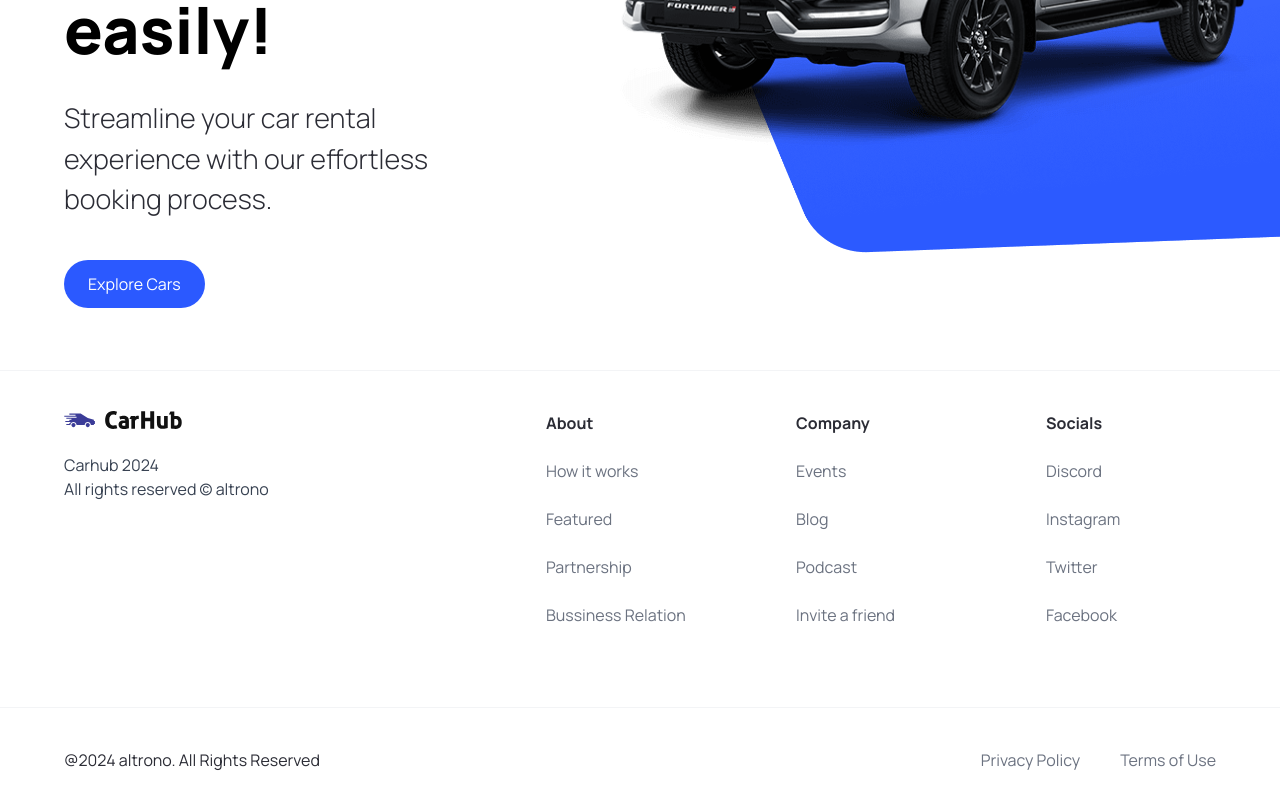
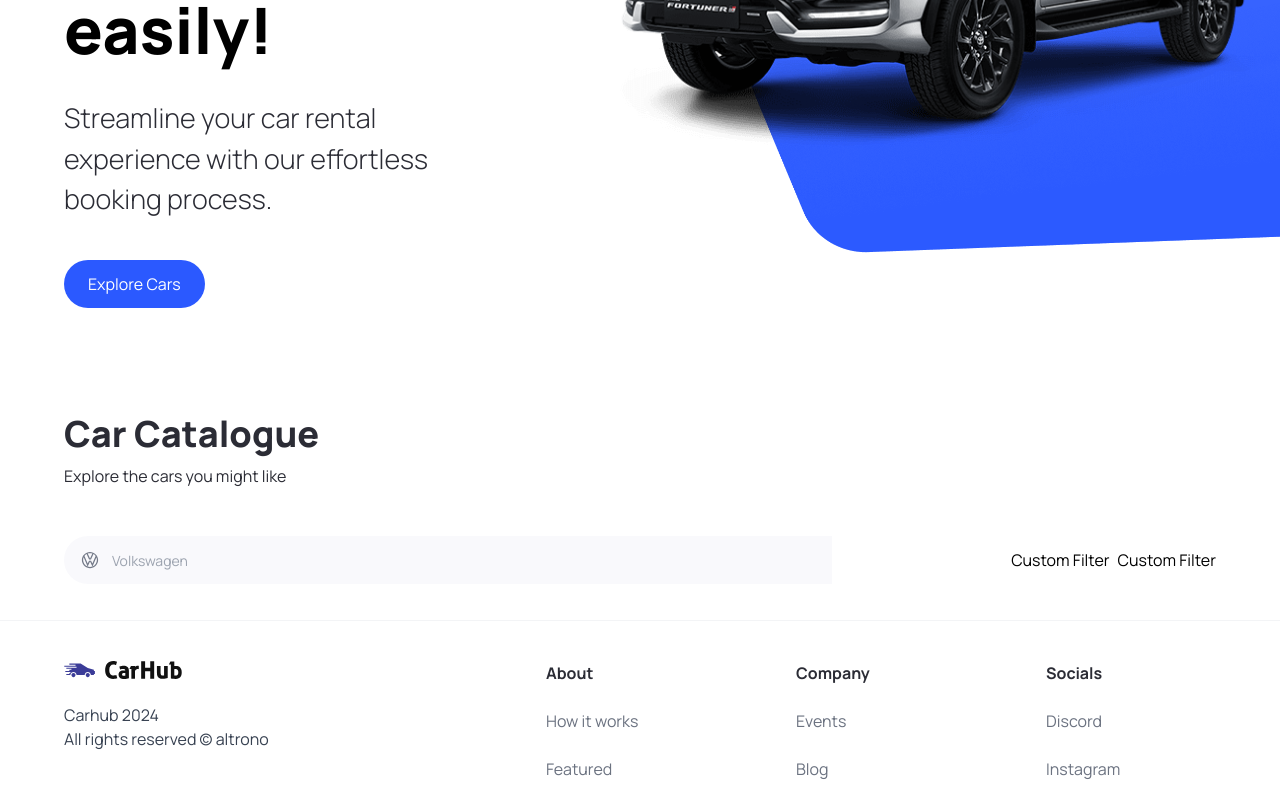
Before and after one commit to altrono/car-showcase-project, a Next.js app: page / in a window 1280 px wide. Shown: the part 450-1247 px from the top of the page. Built offline with nearby package versions, Linux system fonts and the light colour scheme.

Commit message:
Added search car functionality with headless ui

```diff
--- /dev/null
+++ b/app/components/CustomFilter.tsx
@@ -0,0 +1,11 @@
+import React from 'react'
+
+const CustomFilter = () => {
+  return (
+    <div>
+      Custom Filter
+    </div>
+  )
+}
+
+export default CustomFilter
--- /dev/null
+++ b/app/components/SearchBar.tsx
@@ -0,0 +1,25 @@
+"use client";
+import { useState } from "react";
+
+import { SearchManufacturer } from ".";
+
+const SearchBar = () => {
+    const [manufacturer, setManufacturer] = useState('');
+
+    const handleSearch = () => {
+
+    }
+
+  return (
+    <form onSubmit={handleSearch} className="searchbar">
+        <div className="searchbar__item">
+            <SearchManufacturer
+                manufacturer={manufacturer}
+                setManufacturer={setManufacturer}
+            />
+        </div>
+    </form>
+  )
+}
+
+export default SearchBar
--- /dev/null
+++ b/app/components/SearchManufacturer.tsx
@@ -0,0 +1,79 @@
+"use client";
+
+import { useState, Fragment } from 'react';
+import Image from 'next/image';
+import { Combobox, Transition } from '@headlessui/react';
+import { manufacturers } from '@/constants';
+import { SearchManufacturerProps } from '@/types'
+
+
+const SearchManufacturer = ({ manufacturer, setManufacturer } : SearchManufacturerProps) => {
+    const [query, setQuery] = useState('');
+
+    const filteredManufacturers = query === "" ? manufacturers : manufacturers.filter(
+        (item) => (item.toLowerCase().replace(/\s+/g, '').includes(query.toLowerCase().replace(/\s+/g, ""))))
+
+
+  return (
+    <div className='search-manufacturer'>
+      <Combobox value={manufacturer} onChange={setManufacturer}>
+        <div className="relative w-full">
+            <Combobox.Button className="absolute top-[14px]">
+                <Image
+                    src="/car-logo.svg"
+                    width={20}
+                    height={20}
+                    className='ml-4'
+                    alt='Car Logo'
+                />
+            </Combobox.Button>
+            <Combobox.Input
+                className="search-manufacturer__input"
+                placeholder='Volkswagen'
+                displayValue={(manufacturer: string) => manufacturer}
+                onChange={(e) => setQuery(e.target.value)}
+            />
+            <Transition
+                as={Fragment}
+                leave='transition ease-in duration-100'
+                leaveFrom='opacity-100'
+                leaveTo='opacity-0'
+                afterLeave={()=> setQuery('')}
+            >
+                <Combobox.Options>
+                    {
+                        filteredManufacturers.map((item) => (
+                            <Combobox.Option
+                                key={item}
+                                value={item}
+                                className={({ active }) => `relative search-manufacturer__option ${active ? 'bg-primary-blue text-white' : 'text-gray-900'}`}
+                            >
+                                 {({ selected, active }) => (
+                                    <>
+                                        <span className={`block truncate ${selected ? 'font-medium' : 'font-normal'}`}>
+                                            {item}
+                                        </span>
+                                        {selected ? (
+                                        <span
+                                            className={`absolute inset-y-0 left-0 flex items-center pl-3 ${
+                                            active ? 'text-white' : 'text-teal-600'
+                                            }`}
+                                        >
+
+                                        </span>
+                                        ) : null}
+                                    </>
+                                )}
+                            </Combobox.Option>
+                        ))
+                    }
+                </Combobox.Options>
+
+            </Transition>
+        </div>
+      </Combobox>
+    </div>
+  )
+}
+
+export default SearchManufacturer
--- a/app/page.tsx
+++ b/app/page.tsx
@@ -1,10 +1,25 @@
 import Image from "next/image";
-import { Hero } from "./components";
+import { Hero, SearchBar, CustomFilter } from "./components";
 
 export default function Home() {
   return (
     <main className="overflow-hidden ">
       <Hero />
+
+      <div className="mt-12 padding-x padding-y max-width" id="discover">
+        <div className="home__text-container">
+          <h1 className="text-4xl font-extrabold">Car Catalogue</h1>
+          <p>Explore the cars you might like</p>
+        </div>
+
+        <div className="home__filters">
+          <SearchBar />
+          <div className="home__filter-container">
+            <CustomFilter  />
+            <CustomFilter />
+          </div>
+        </div>
+      </div>
     </main>
   );
 }
--- a/types/index.ts
+++ b/types/index.ts
@@ -6,3 +6,9 @@
     handleClick?: MouseEventHandler<HTMLButtonElement>;
     btnType?: "button" | "submit";
 }
+
+export interface SearchManufacturerProps {
+    manufacturer: string;
+    setManufacturer: (manufacturer: string) => void;
+
+}
```
Also changed, not shown: app/components/index.ts (+7 -2 lines), package.json (+5 -4 lines), 1 other file (tests, documents, lock files or other folders).
